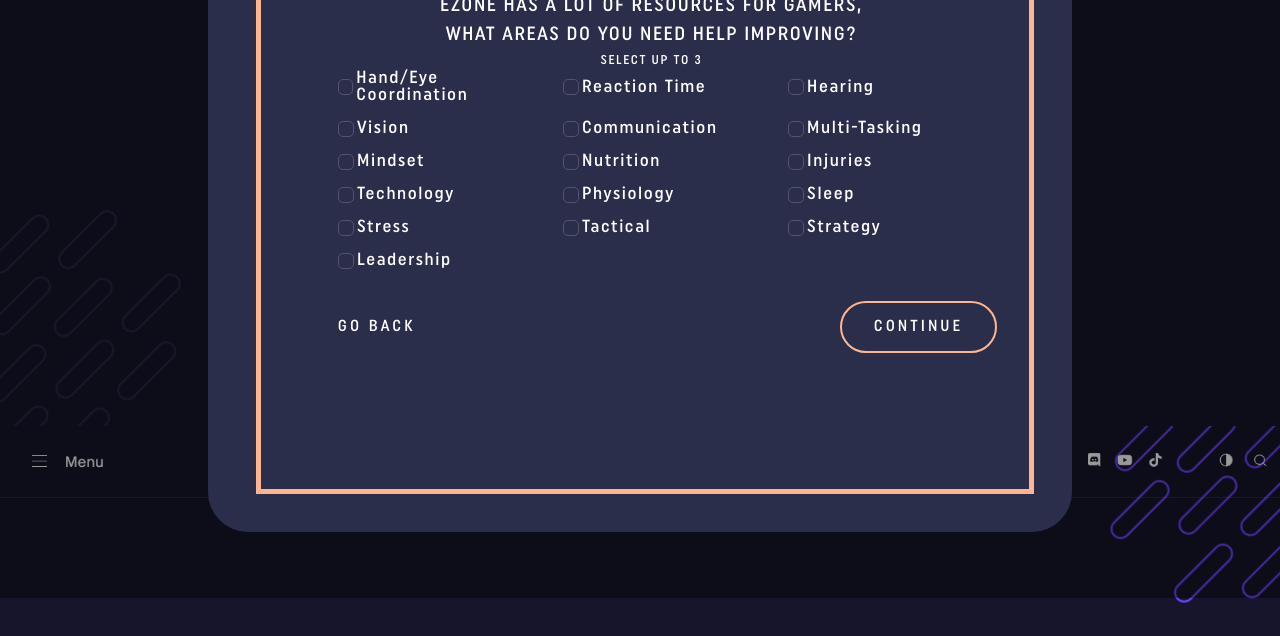
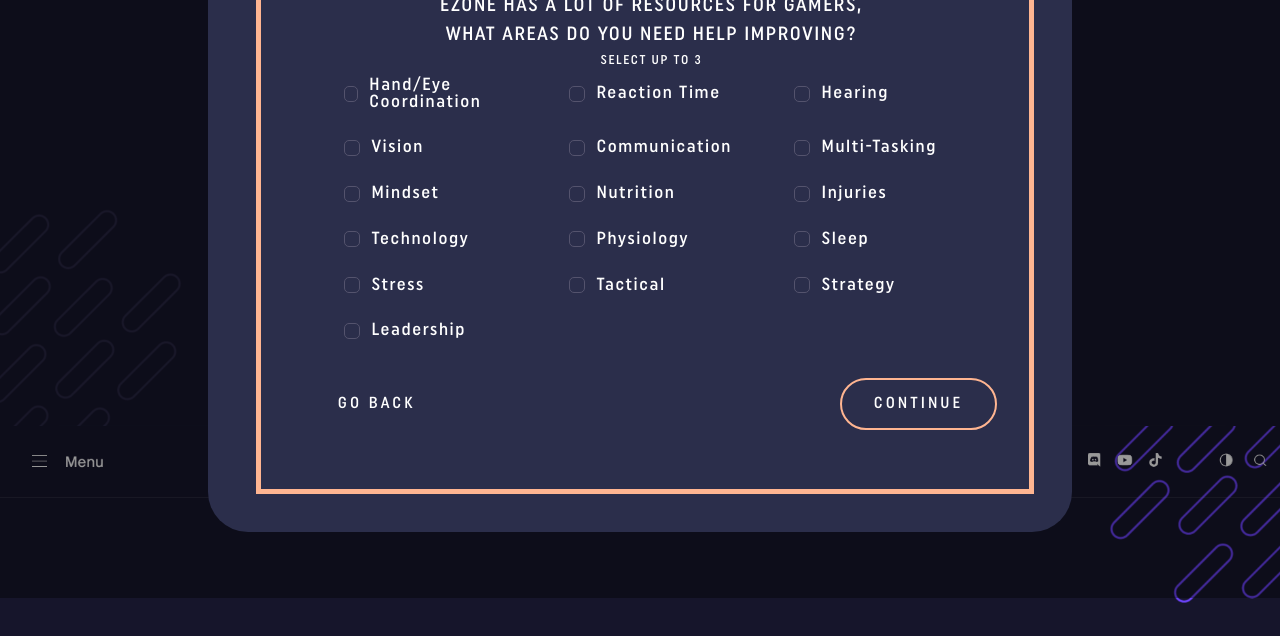
Before and after one commit to poli0139/ezone, a website built with Vite: page index.html in a window 1280 px wide. Shown: the part 202-838 px from the top of the page. Built offline with nearby package versions, Linux system fonts and the light colour scheme.

Commit message:
pseudo-classes

```diff
--- a/_form-style.scss
+++ b/_form-style.scss
@@ -245,6 +245,11 @@
     height: auto;
     align-items: center;
     text-align: left;
+    gap: 0.5rem;
+    cursor: pointer;
+    padding: 0.4rem;
+    border-radius: 15px;
+    transition: all 0.3s;
   }
 
   //grid for checkboxes
```
